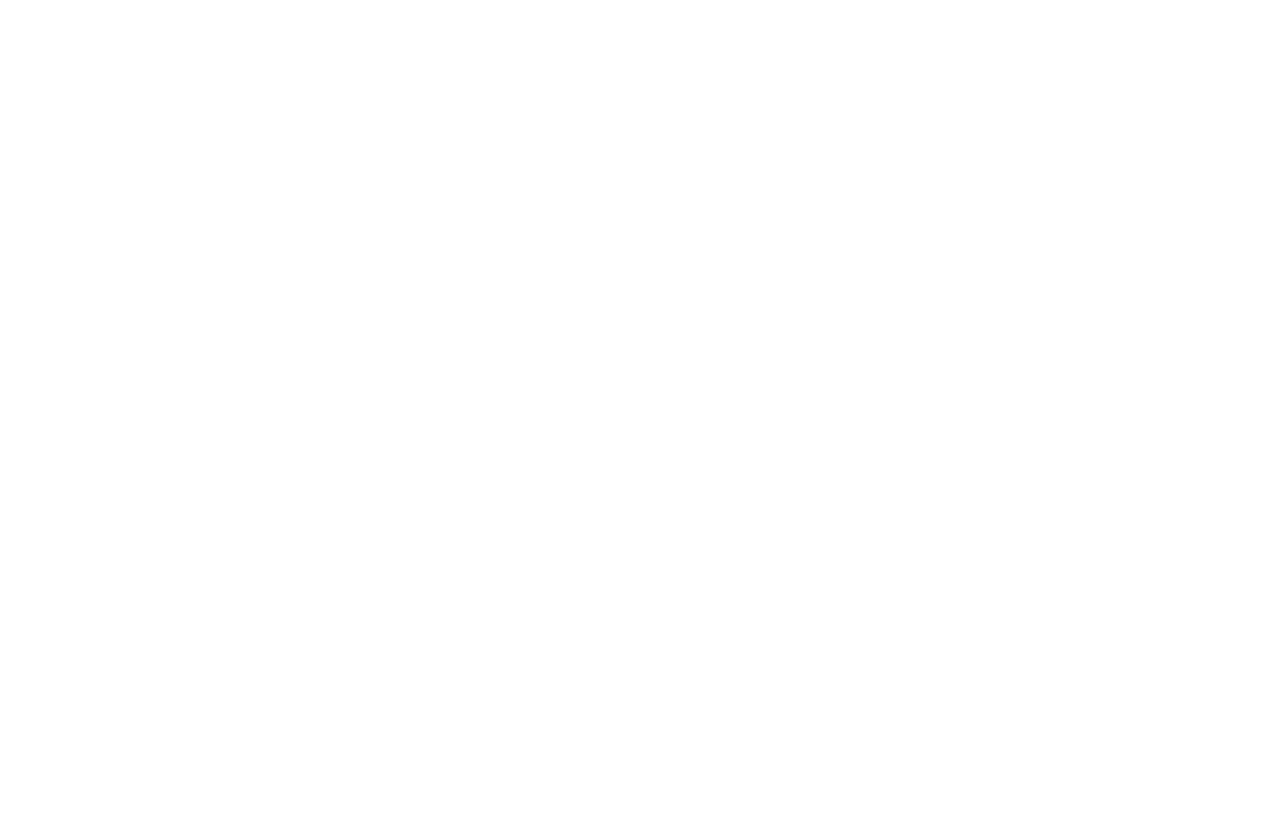
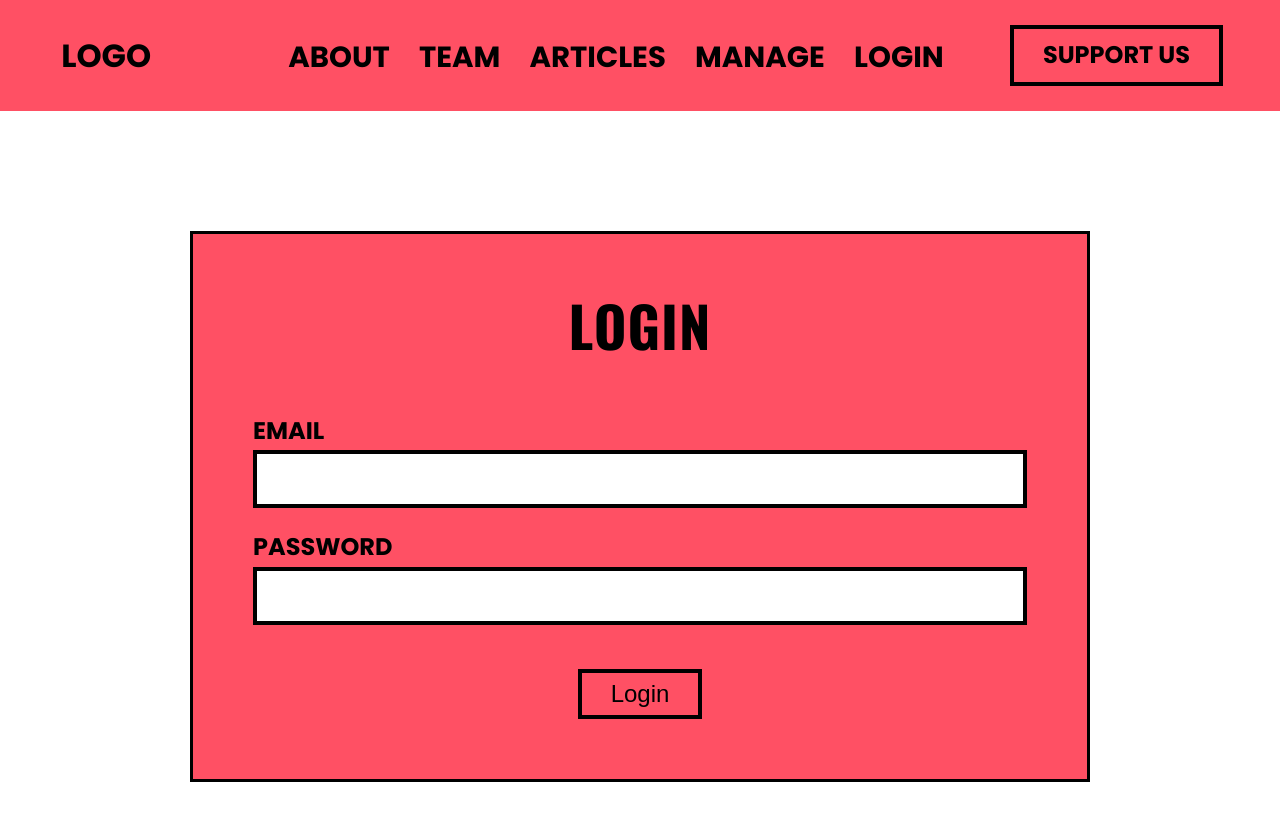
Before and after one commit to Karim999999999/ga-project-3, a React app: page /login in a window 1280 px wide. Before the commit this address had no page. Shown: the top 820 px of the page. Built offline with nearby package versions, Linux system fonts and the light colour scheme.

Commit message:
login working

```diff
--- /dev/null
+++ b/src/api/auth.js
@@ -0,0 +1,17 @@
+import axios from 'axios';
+
+export const loginUser = credentials =>
+  axios
+    .request({
+      method: 'POST',
+      url: '/api/login',
+      data: credentials,
+    })
+    .then(({ data }) => {
+      data.token
+        ? window.localStorage.setItem('token', data.token)
+        : window.localStorage.removeItem('token');
+
+      return data.message;
+    })
+    .catch(console.error);
--- a/src/components/App.js
+++ b/src/components/App.js
@@ -7,6 +7,7 @@
 import SingleArticle from './articles/SingleArticle';
 import Athletes from './athletes/Athletes';
 import SingleAthlete from './athletes/SingleAthlete';
+import Login from './auth/Login';
 import Home from './Home';
 
 const App = () => (
@@ -18,6 +19,7 @@
       <Route path='/about' element={<About />} />
       <Route path='/discover' element={<Articles />} />
       <Route path='/discover/:id' element={<SingleArticle />} />
+      <Route path='/login' element={<Login />} />
     </Routes>
   </BrowserRouter>
 );
--- a/src/components/Navbar.js
+++ b/src/components/Navbar.js
@@ -4,14 +4,15 @@
 const Navbar = () => {
   const [isMenuOpen, setIsMenuOpen] = useState(false);
   const location = useLocation();
-  const navTheme = location.pathname.split('/')[1];
+  const navTheme = location.pathname.split('/')[1] || 'home';
 
   const toggleHamburger = () => setIsMenuOpen(isMenuOpen ? false : true);
+  const closeMenuIfOpen = () => isMenuOpen && setIsMenuOpen(false);
 
   return (
     <header className={`header ${navTheme}`}>
       <div className='container container-grid container-header'>
-        <Link to='/' className='logo'>
+        <Link to='/' className='logo' onClick={closeMenuIfOpen}>
           LOGO
         </Link>
         <div
@@ -23,27 +24,44 @@
         <nav className={`main-navigation ${isMenuOpen ? 'open' : ''}`}>
           <ul>
             <li>
-              <Link className='menu-item' to='/about'>
+              <Link className='menu-item' to='/about' onClick={closeMenuIfOpen}>
                 About
               </Link>
             </li>
-            <li className='active'>
-              <Link className='menu-item' to='/athletes'>
+            <li>
+              <Link
+                className='menu-item'
+                to='/athletes'
+                onClick={closeMenuIfOpen}
+              >
                 Team
               </Link>
             </li>
             <li>
-              <Link className='menu-item' to='/discover'>
+              <Link
+                className='menu-item'
+                to='/discover'
+                onClick={closeMenuIfOpen}
+              >
                 Articles
               </Link>
             </li>
             <li>
-              <Link className='menu-item' to='#'>
+              <Link className='menu-item' to='#' onClick={closeMenuIfOpen}>
                 Manage
               </Link>
             </li>
+            <li>
+              <Link className='menu-item' to='/login' onClick={closeMenuIfOpen}>
+                Login
+              </Link>
+            </li>
           </ul>
-          <Link to='#' className='menu-item btn btn-support'>
+          <Link
+            to='#'
+            className='menu-item btn btn-support'
+            onClick={closeMenuIfOpen}
+          >
             Support us
           </Link>
         </nav>
--- a/src/components/articles/SingleArticle.js
+++ b/src/components/articles/SingleArticle.js
@@ -5,7 +5,7 @@
 
 const SingleArticle = () => {
   const { id } = useParams();
-  const article = articles.find(article => article._id === id);
+  const article = articles.find(article => article.id === id);
   console.log(article);
 
   return (
--- /dev/null
+++ b/src/components/auth/Login.js
@@ -0,0 +1,58 @@
+import React, { useState } from 'react';
+import Navbar from '../Navbar';
+import { loginUser } from '../../api/auth';
+
+const Login = () => {
+  const initialState = { email: '', password: '' };
+  const [credentials, setCredentials] = useState(initialState);
+
+  const handleChange = e => {
+    setCredentials({ ...credentials, [e.target.name]: e.target.value });
+  };
+
+  const handleSubmit = e => {
+    e.preventDefault();
+    loginUser(credentials);
+    setCredentials(initialState);
+    console.log(credentials);
+  };
+
+  return (
+    <>
+      <Navbar />
+      <section className='section'>
+        <div className='container container-main'>
+          <form className='form' onSubmit={handleSubmit}>
+            <h1>Login</h1>
+            <div className='input-field'>
+              <label htmlFor='email'>Email</label>
+              <input
+                type='email'
+                id='email'
+                name='email'
+                value={credentials.email}
+                onChange={handleChange}
+              />
+            </div>
+            <div className='input-field'>
+              <label htmlFor='password'>Password</label>
+              <input
+                type='password'
+                id='password'
+                name='password'
+                value={credentials.password}
+                onChange={handleChange}
+              />
+            </div>
+
+            <button type='submit' className='btn btn-submit'>
+              Login
+            </button>
+          </form>
+        </div>
+      </section>
+    </>
+  );
+};
+
+export default Login;
--- a/src/styles/style.scss
+++ b/src/styles/style.scss
@@ -137,6 +137,15 @@
   font-weight: 700;
   font-size: 1.825rem;
   text-transform: uppercase;
+
+  &.home,
+  &.login {
+    background-color: var(--color-home);
+
+    .main-navigation {
+      background-color: var(--color-home);
+    }
+  }
 
   &.athletes {
     background-color: var(--color-athletes-frontend);
@@ -296,11 +305,12 @@
   outline: 0.2em solid #000;
   text-decoration: none;
   display: inline-block;
+  transition: all 0.3s linear;
+  cursor: pointer;
 }
 
 .btn-support {
   color: #000;
-  transition: all 0.3s linear;
 
   &:hover {
     color: #fff;
@@ -348,3 +358,47 @@
     }
   }
 }
+
+.form {
+  background-color: var(--color-home);
+  border: 3px solid #000;
+  padding: 3em;
+
+  h1 {
+    text-decoration: none;
+  }
+
+  .input-field {
+    text-align: left;
+    margin-bottom: 1em;
+  }
+
+  label {
+    text-transform: uppercase;
+    font-weight: bold;
+    font-size: 1.5rem;
+  }
+
+  input,
+  textarea {
+    font-family: inherit;
+    font-size: inherit;
+    font-size: 1.25rem;
+    display: inline-block;
+    width: 100%;
+    padding: 0.5em;
+    border: 0.2em solid #000;
+  }
+
+  .btn-submit {
+    display: inline-block;
+    margin-top: 1em;
+    background-color: inherit;
+    border: 0.2em solid #000;
+    outline: none;
+
+    &:hover {
+      background-color: var(--color-athletes-frontend);
+    }
+  }
+}
--- a/webpack.config.js
+++ b/webpack.config.js
@@ -7,11 +7,11 @@
     ? new webpack.EnvironmentPlugin({ ...process.env })
     : new Dotenv();
 
-module.exports = (webpackEnv) => {
+module.exports = webpackEnv => {
   const publicPath =
     webpackEnv.NODE_ENV === 'local'
       ? {
-          publicPath: '/'
+          publicPath: '/',
         }
       : {};
   return {
@@ -19,7 +19,7 @@
     output: {
       filename: 'bundle.js',
       path: path.resolve('./build'),
-      ...publicPath
+      ...publicPath,
     },
     module: {
       rules: [
@@ -27,10 +27,10 @@
         { test: /\.css$/, use: ['style-loader', 'css-loader'] },
         {
           test: /\.s(a|c)ss$/,
-          use: ['style-loader', 'css-loader', 'sass-loader']
+          use: ['style-loader', 'css-loader', 'sass-loader'],
         },
-        { test: /\.(png|jpe?g|gif)$/i, use: 'file-loader' }
-      ]
+        { test: /\.(png|jpe?g|gif)$/i, use: 'file-loader' },
+      ],
     },
     devServer: {
       // publicPath: '/',
@@ -44,11 +44,11 @@
         // ! This tells webpack about express. Any requests to we prefix with /api will get redirected to express!
         '/api': {
           // Our express server. It's not running on https, so it'll be http!
-          target: 'http://localhost:8000',
+          target: 'http://localhost:3000',
           // This is for development purposes only, so we aren't too worried about securing our proxy!
-          secure: false
-        }
-      }
+          secure: false,
+        },
+      },
     },
     plugins: [
       new Dotenv(),
@@ -56,9 +56,9 @@
       new HtmlWebpackPlugin({
         template: 'src/index.html',
         filename: 'index.html',
-        inject: 'body'
+        inject: 'body',
       }),
-      env
-    ]
+      env,
+    ],
   };
 };
```
Also changed, not shown: .babelrc (added).
